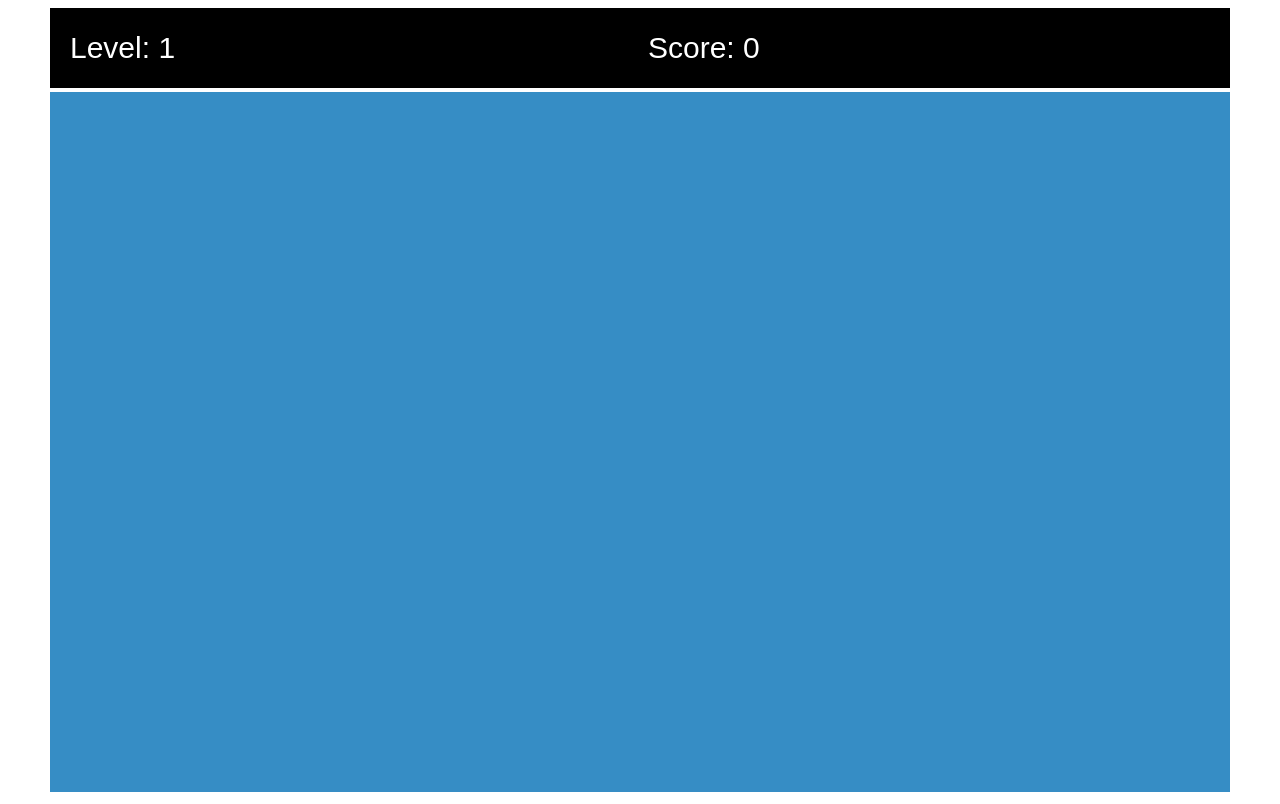
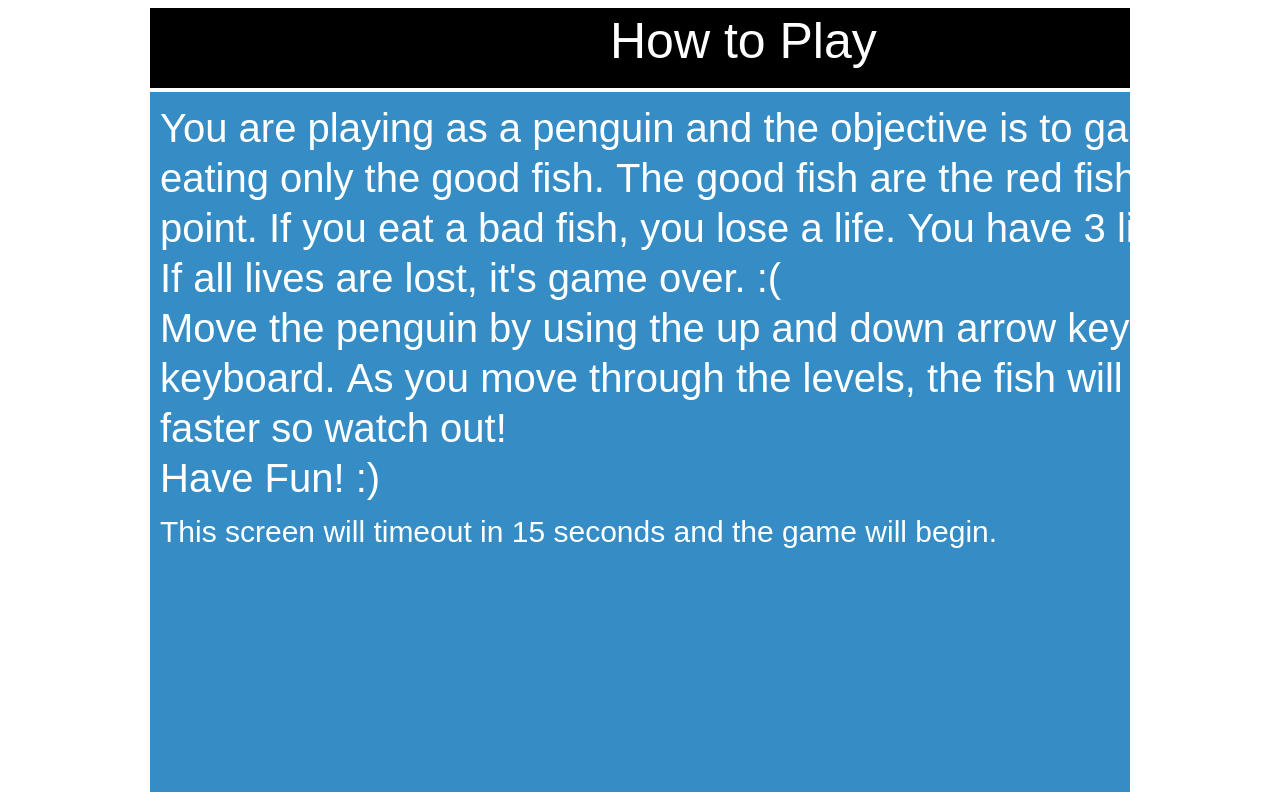
Before and after one commit to cynthia-martinez/it202-project3, a plain HTML site: page index.html in a window 1280 px wide. Drawn offline with Linux system fonts and the light colour scheme.

Commit message:
added how to screen and game over screen

```diff
--- a/index.html
+++ b/index.html
@@ -3,10 +3,14 @@
   <head>
     <link rel="stylesheet" type="text/css" href="game.css">
     <meta charset="UTF-8">
-    <title>Dexie</title>
+    <title>Penguin Game</title>
   </head>
 
   <body>
+    <audio autoplay loop>
+        <source src="mii.mp3" type="audio/mpeg">
+      Your browser does not support the audio element.
+    </audio>
     <div class = "game">
       <canvas id = "gameinfo"></canvas>
     </div>
@@ -15,14 +19,15 @@
     </div>
 
     <script>
+
       var info = document.getElementById("gameinfo");
       var infoCtx = info.getContext("2d");
-      infoCtx.canvas.width  = window.innerWidth-100;
+      infoCtx.canvas.width  = window.innerWidth-300;
       infoCtx.canvas.height = window.innerHeight/10;
 
       var c = document.getElementById("gameplay");
       var ctx = c.getContext("2d");
-      ctx.canvas.width  = window.innerWidth-100;
+      ctx.canvas.width  = window.innerWidth-300;
       ctx.canvas.height = window.innerHeight-infoCtx.canvas.height-20;
       console.log(ctx.canvas.height)
       console.log(c.height);
@@ -75,6 +80,9 @@
 
         });
 
+
+      let background = new Image();
+      background.src = "https://i.pinimg.com/originals/a4/c4/97/a4c497925d6e2163826907b9e56b267b.png"
 
       let penguin = new Image();
       penguin.src = "https://i.imgur.com/Lyfm4BW.png"
@@ -145,6 +153,50 @@
       let level = 1;
 
 
+
+      const howTo = () => {
+
+        //clear
+        ctx.clearRect(0,0,c.width,c.height);
+        infoCtx.clearRect(0,0,info.width,info.height);
+
+        infoCtx.font = "50px Arial";
+        infoCtx.fillStyle = "white";
+        infoCtx.fillText("How to Play", 460,50);
+
+        ctx.font = "40px Arial";
+        ctx.fillStyle = "white";
+        ctx.fillText("You are playing as a penguin and the objective is to gain points by", 10,50);
+        ctx.fillText("eating only the good fish. The good fish are the red fish. You earn 1", 10,100);
+        ctx.fillText("point. If you eat a bad fish, you lose a life. You have 3 lives.", 10,150);
+        ctx.fillText("If all lives are lost, it's game over. :( ", 10,200);
+        ctx.fillText("Move the penguin by using the up and down arrow key on your", 10, 250);
+        ctx.fillText("keyboard. As you move through the levels, the fish will move", 10,300);
+        ctx.fillText("faster so watch out!", 10,350);
+        ctx.fillText("Have Fun! :)", 10,400);
+        ctx.font = "30px Arial";
+        ctx.fillText("This screen will timeout in 15 seconds and the game will begin.", 10,450);
+        setTimeout(draw, 15000);
+      }
+
+
+      const gameOver = () => {
+
+        //clear
+        ctx.clearRect(0,0,c.width,c.height);
+
+
+        ctx.font = "100px Arial";
+        ctx.fillStyle = "white";
+        ctx.fillText("GAME", 460,250);
+        ctx.fillText("OVER", 460,350);
+        ctx.font = "60px Arial";
+        ctx.fillText("Reload page to start over.", 285,400);
+
+      }
+
+
+
       const draw = () => {
 
         //clear
@@ -153,12 +205,14 @@
 
         infoCtx.font = "30px Arial";
         infoCtx.fillStyle = "white";
-        infoCtx.fillText("Score: " + score,598,50);
         infoCtx.fillText("Level: " + level,20,50);
-        infoCtx.fillText("Lives: " + lives,1306,50);
+        infoCtx.fillText("Score: " + score,530,50);
+        infoCtx.fillText("Lives: " + lives,1115,50);
 
 
+        ctx.drawImage(background,0,0,background.naturalWidth*1.45, background.naturalHeight*1.15);
         ctx.drawImage(penguin,345,315,32,16, player.x, player.y, penguin.naturalWidth*.200, penguin.naturalHeight*.150)
+
 
 
 
@@ -194,6 +248,8 @@
           }
 
 
+
+
           if(sprite.x < 0){
             sprite.y = Math.floor(Math.random()*c.height);
             sprite.x = c.width;
@@ -214,10 +270,19 @@
 
 
         //repeat
-        window.requestAnimationFrame(draw);
+        if(lives == 0){
+          infoCtx.clearRect(0,0,info.width,info.height);
+          infoCtx.fillText("Level: " + level,20,50);
+          infoCtx.fillText("Score: " + score,530,50);
+          infoCtx.fillText("Lives: " + lives,1115,50);
+          gameOver();
+        }
+        else{
+          window.requestAnimationFrame(draw);
+        }
       }
 
-      draw();
+      howTo();
 
     </script>
 
```
Also changed, not shown: 1 other file.
